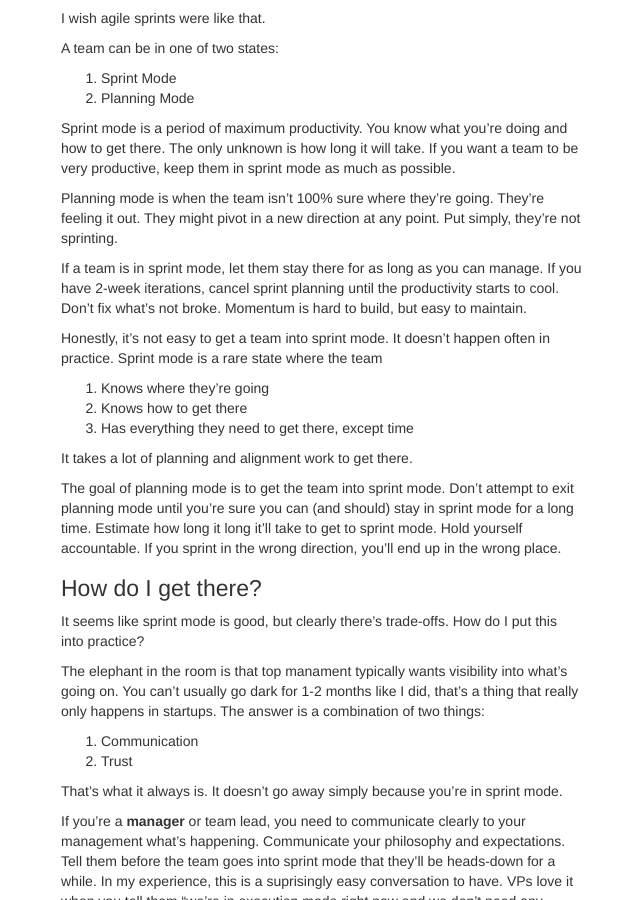
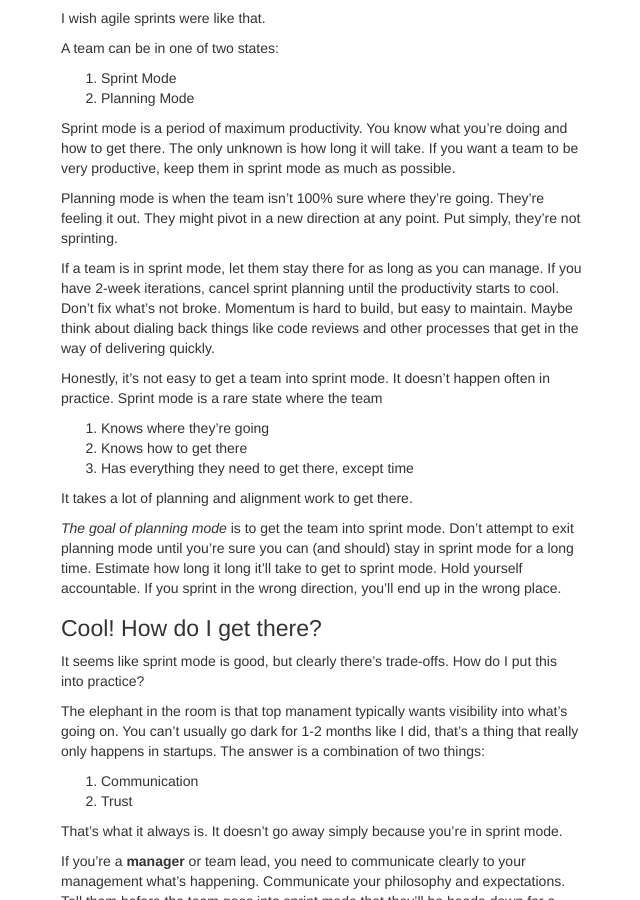
Before and after one commit to tkellogg/tkellogg.github.com, a Jekyll site: the page built from _posts/2022-11-22-sprints.md, in a window 1280 px wide and 900 px high, scrolled down 457 px. Shown: the whole window, without its empty margins (9-649 px from the left). Built offline with Jekyll 4.4.1, drawn with Linux system fonts in a browser that asks for light colours; comment, search, counter and statistics services are not loaded.

Commit message:
formatting, it's good now

```diff
--- a/_posts/2022-11-22-sprints.md
+++ b/_posts/2022-11-22-sprints.md
@@ -35,7 +35,8 @@ in a new direction at any point. Put simply, they're not sprinting.
 
 If a team is in sprint mode, let them stay there for as long as you can manage. If you have 2-week iterations,
 cancel sprint planning until the productivity starts to cool. Don't fix what's not broke. Momentum is hard
-to build, but easy to maintain.
+to build, but easy to maintain. Maybe think about dialing back things like code reviews and other processes
+that get in the way of delivering quickly.
 
 Honestly, it's not easy to get a team into sprint mode. It doesn't happen often in practice. Sprint mode is
 a rare state where the team
@@ -46,12 +47,12 @@ a rare state where the team
 
 It takes a lot of planning and alignment work to get there.
 
-The goal of planning mode is to get the team into sprint mode. Don't attempt to exit planning mode until you're sure
+*The goal of planning mode* is to get the team into sprint mode. Don't attempt to exit planning mode until you're sure
 you can (and should) stay in sprint mode for a long time. Estimate how long it long it'll take to get to
 sprint mode. Hold yourself accountable. If you sprint in the wrong direction, you'll end up in the wrong place.
 
 
-## How do I get there?
+## Cool! How do I get there?
 It seems like sprint mode is good, but clearly there's trade-offs. How do I put this into practice?
 
 The elephant in the room is that top manament typically wants visibility into what's going on. You can't
```
